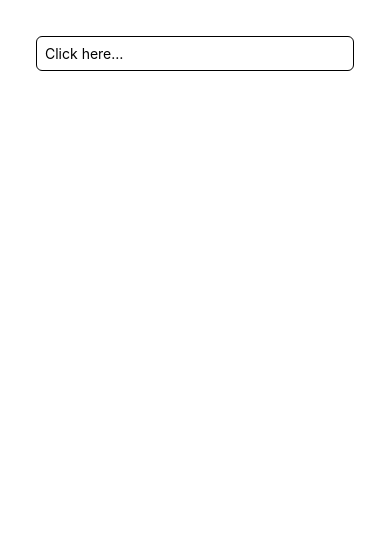
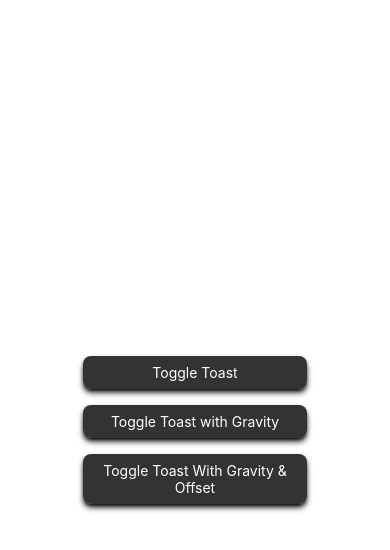
Before and after one commit to sokhuong-uon/learn-react-native, a React Native app: screen / in a window 390 px wide. Shown: the top 550 px of the page. Built offline with nearby package versions, Linux system fonts and the light colour scheme.

Commit message:
feat: toast

```diff
--- a/App.tsx
+++ b/App.tsx
@@ -1,8 +1,8 @@
 import React from "react";
-import KeyboardExample from "./components/Keyboard";
+import ToastExample from "./components/android/ToastExample";
 
 const App: React.FC = () => {
-	return <KeyboardExample />;
+	return <ToastExample />;
 };
 
 export default App;
--- /dev/null
+++ b/components/android/ToastExample.tsx
@@ -0,0 +1,73 @@
+import React from "react";
+import {
+	Pressable,
+	StatusBar,
+	StyleSheet,
+	Text,
+	ToastAndroid,
+	View,
+} from "react-native";
+
+const ToastExample = () => {
+	const showToast = () => {
+		ToastAndroid.show("A pikachu appeared nearby !", ToastAndroid.SHORT);
+	};
+
+	const showToastWithGravity = () => {
+		ToastAndroid.showWithGravity(
+			"All Your Base Are Belong To Us",
+			ToastAndroid.SHORT,
+			ToastAndroid.CENTER
+		);
+	};
+
+	const showToastWithGravityAndOffset = () => {
+		ToastAndroid.showWithGravityAndOffset(
+			"A wild toast appeared!",
+			ToastAndroid.LONG,
+			ToastAndroid.BOTTOM,
+			25,
+			50
+		);
+	};
+
+	return (
+		<View
+			style={styles.container}
+			className="relative flex items-center justify-center w-full h-full my-2"
+		>
+			<Pressable
+				onPress={() => showToast()}
+				className="relative w-56 my-2 rounded-lg shadow-md bg-black/80 shadow-black"
+			>
+				<Text className="p-2 text-center text-white">Toggle Toast</Text>
+			</Pressable>
+
+			<Pressable
+				onPress={() => showToastWithGravity()}
+				className="w-56 my-2 rounded-lg shadow-md bg-black/80 shadow-black"
+			>
+				<Text className="p-2 text-center text-white">
+					Toggle Toast with Gravity
+				</Text>
+			</Pressable>
+
+			<Pressable
+				onPress={() => showToastWithGravityAndOffset()}
+				className="w-56 my-2 rounded-lg shadow-md shadow-black bg-black/80"
+			>
+				<Text className="p-2 text-center text-white">
+					Toggle Toast With Gravity & Offset
+				</Text>
+			</Pressable>
+		</View>
+	);
+};
+
+const styles = StyleSheet.create({
+	container: {
+		paddingTop: StatusBar.currentHeight,
+	},
+});
+
+export default ToastExample;
```
